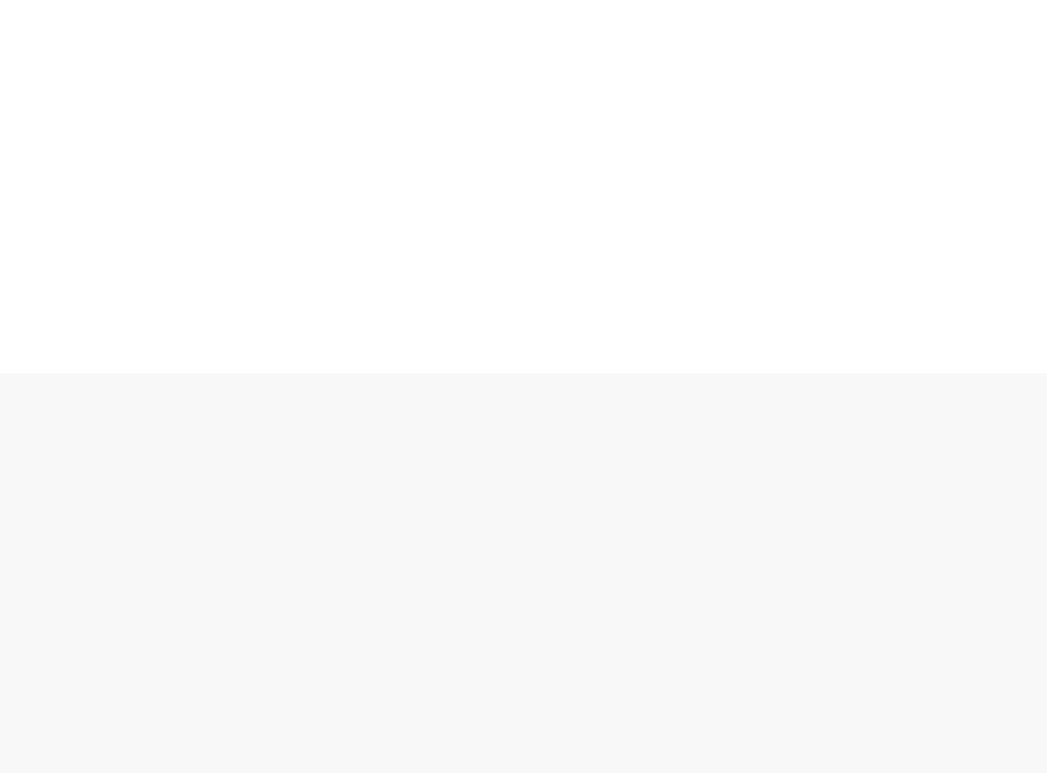
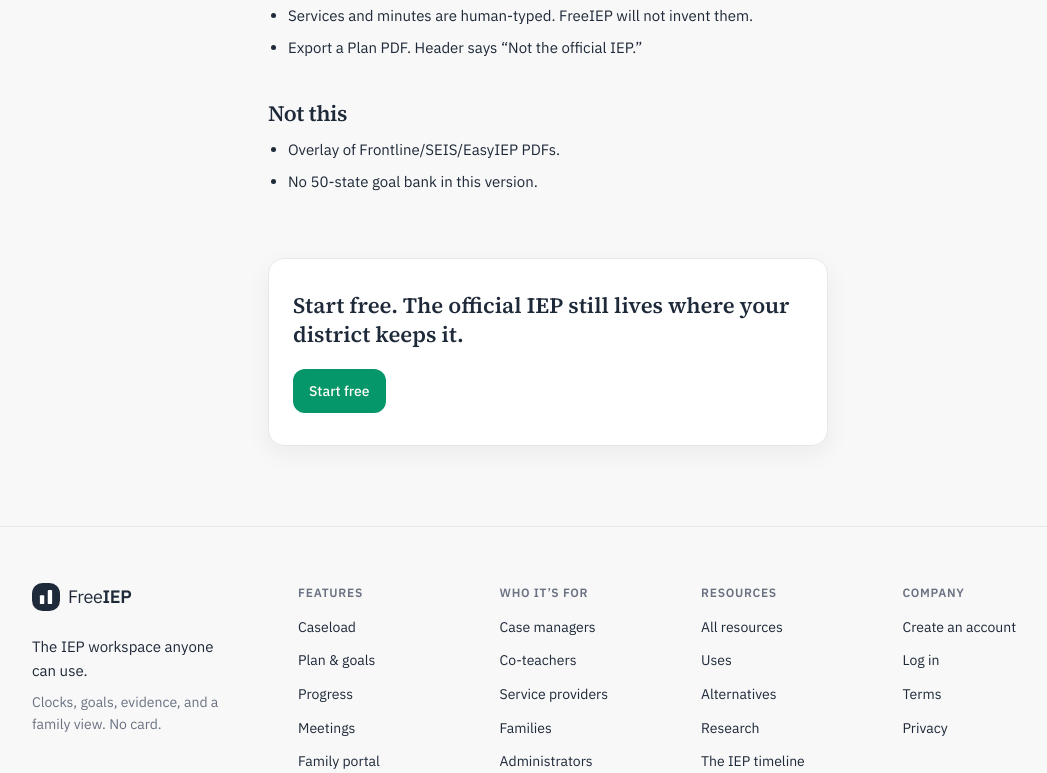
Before and after one commit to pearsonownz1/freeiep, a Next.js app: page /features/plan in a window 1280 px wide. Before the commit this address had no page. Shown: the part 427-1200 px from the top of the page, without its empty margins (92-1139 px from the left). Before the commit the page ends 800 px from the top, so only its background shows below. Built offline with nearby package versions, Linux system fonts and the light colour scheme.

Commit message:
Add feature marketing pages to match Netlify

```diff
--- /dev/null
+++ b/app/features/caseload/page.tsx
@@ -0,0 +1,21 @@
+import type { Metadata } from "next";
+import { DocPage, Section, BulletList, CtaBand } from "@/components/marketing/shell";
+
+export const metadata: Metadata = {
+  title: 'Caseload · FreeIEP',
+  description: 'One board for the whole caseload. Every student, the next date that matters, overdue in red.',
+};
+
+export default function Page() {
+  return (
+    <DocPage title='One board for the whole caseload' lede='Every student, the next date that matters, overdue in red. Empty state is “Add your first student,” not a blank database.'>
+      <Section title='What you see'>
+        <BulletList items={['Name, grade, next clock, overdue pill.', 'Open a student and you are in the case: plan, progress, meetings, files, family.', 'CSV import: name, grade, annual date, reevaluation date. You map columns. We do not talk to your SIS.', 'Sample caseload button for a first look.']} />
+      </Section>
+      <Section title='Not this'>
+        <BulletList items={['Live PowerSchool sync.', 'Medicaid minutes claiming.', 'A director command center (that is later).']} />
+      </Section>
+      <CtaBand />
+    </DocPage>
+  );
+}
--- /dev/null
+++ b/app/features/family-portal/page.tsx
@@ -0,0 +1,21 @@
+import type { Metadata } from "next";
+import { DocPage, Section, BulletList, CtaBand } from "@/components/marketing/shell";
+
+export const metadata: Metadata = {
+  title: 'Family portal · FreeIEP',
+  description: 'Invited by you. One child. Only what you publish.',
+};
+
+export default function Page() {
+  return (
+    <DocPage title='Family sees the same student, not a different story' lede='Invited by you. One child. Only what you publish.'>
+      <Section title='What family sees'>
+        <BulletList items={['Home: “Waiting on you” (unsigned notice, unconfirmed meeting), then progress in plain language (“12 of 20 words correct”).', 'Document library is published files only. Staff notes stay staff.', 'Clay chrome so it does not look like the staff app.', 'Meeting reply works from email even if they never sign in.']} />
+      </Section>
+      <Section title='Not this'>
+        <BulletList items={['A parent advocacy letter factory.', 'We do not draft due-process mail.']} />
+      </Section>
+      <CtaBand />
+    </DocPage>
+  );
+}
--- /dev/null
+++ b/app/features/plan/page.tsx
@@ -0,0 +1,21 @@
+import type { Metadata } from "next";
+import { DocPage, Section, BulletList, CtaBand } from "@/components/marketing/shell";
+
+export const metadata: Metadata = {
+  title: 'Plan & goals · FreeIEP',
+  description: 'Present levels, goals with metrics, accommodations, and services you type yourself.',
+};
+
+export default function Page() {
+  return (
+    <DocPage title='A plan you can export, not a fake district form' lede='Present levels, goals with metrics, accommodations, and services you type yourself.'>
+      <Section title='On the plan'>
+        <BulletList items={['Present levels: strengths, needs, baselines. Autosave.', 'Goal: title, metric, baseline, target, timeline. No metric, no save.', 'Services and minutes are human-typed. FreeIEP will not invent them.', 'Export a Plan PDF. Header says “Not the official IEP.”']} />
+      </Section>
+      <Section title='Not this'>
+        <BulletList items={['Overlay of Frontline/SEIS/EasyIEP PDFs.', 'No 50-state goal bank in this version.']} />
+      </Section>
+      <CtaBand />
+    </DocPage>
+  );
+}
--- /dev/null
+++ b/app/features/privacy/page.tsx
@@ -0,0 +1,20 @@
+import type { Metadata } from "next";
+import Link from "next/link";
+import { DocPage, Section, BulletList, CtaBand } from "@/components/marketing/shell";
+
+export const metadata: Metadata = {
+  title: 'Privacy · FreeIEP',
+  description: 'FERPA-minded. US hosting. No ads. No sale of records. No training a model on your caseload.',
+};
+
+export default function Page() {
+  return (
+    <DocPage title='Student records are not a growth strategy' lede='FERPA-minded. US hosting. No ads. No sale of records. No training a model on your caseload.'>
+      <Section title='How we treat records'>
+        <BulletList items={['Magic link or Google. Students never create accounts.', 'Family sees one student, deny-wins.', 'Export JSON + files. Delete a student, files go within 30 days.', 'Assist (optional) is your key. Prompts are not stored. We will not send photos to a model in this version.']} />
+      </Section>
+      <p className="mt-6 text-[15px]">Full policy: <Link href="/privacy" className="underline" style={{ textUnderlineOffset: 2 }}>Privacy</Link>. Terms: <Link href="/terms" className="underline" style={{ textUnderlineOffset: 2 }}>Terms</Link>.</p>
+      <CtaBand />
+    </DocPage>
+  );
+}
--- /dev/null
+++ b/app/features/progress/page.tsx
@@ -0,0 +1,21 @@
+import type { Metadata } from "next";
+import { DocPage, Section, BulletList, CtaBand } from "@/components/marketing/shell";
+
+export const metadata: Metadata = {
+  title: 'Progress · FreeIEP',
+  description: 'Log a value in the goal’s unit. Optional photo. Chart baseline, points, target.',
+};
+
+export default function Page() {
+  return (
+    <DocPage title='Progress is a date and a number' lede='Log a value in the goal’s unit. Optional photo (stored, not auto-scored). Chart baseline, points, target.'>
+      <Section title='How it works'>
+        <BulletList items={['“Log progress” from the student page. Phone-friendly.', 'Click a point to see the note and photo.', 'Publish a progress report: you write 2–4 sentences per goal. PDF. Toggle “Family can see this” (off by default).']} />
+      </Section>
+      <Section title='Not this'>
+        <BulletList items={['AI summaries unless you add your own API key in Settings.', 'No OCR scoring yet.']} />
+      </Section>
+      <CtaBand />
+    </DocPage>
+  );
+}
--- /dev/null
+++ b/app/features/scheduling/page.tsx
@@ -0,0 +1,21 @@
+import type { Metadata } from "next";
+import { DocPage, Section, BulletList, CtaBand } from "@/components/marketing/shell";
+
+export const metadata: Metadata = {
+  title: 'Meetings · FreeIEP',
+  description: 'Propose one to three times. Staff and family answer. First yes that works is the time.',
+};
+
+export default function Page() {
+  return (
+    <DocPage title='One invite, not an email chain' lede='Propose one to three times. Staff and family answer. First yes that works is the time.'>
+      <Section title='Meetings'>
+        <BulletList items={['Meeting types: annual, amendment, reevaluation.', 'Family can Accept / Suggest / Decline from a link. No account required.', '.ics download. Google/Outlook connect is later.', 'A brief box: what gen-ed should know. You write it.']} />
+      </Section>
+      <Section title='Not this'>
+        <BulletList items={['Scanning your whole calendar.', 'We do not read existing events in this version.']} />
+      </Section>
+      <CtaBand />
+    </DocPage>
+  );
+}
```
